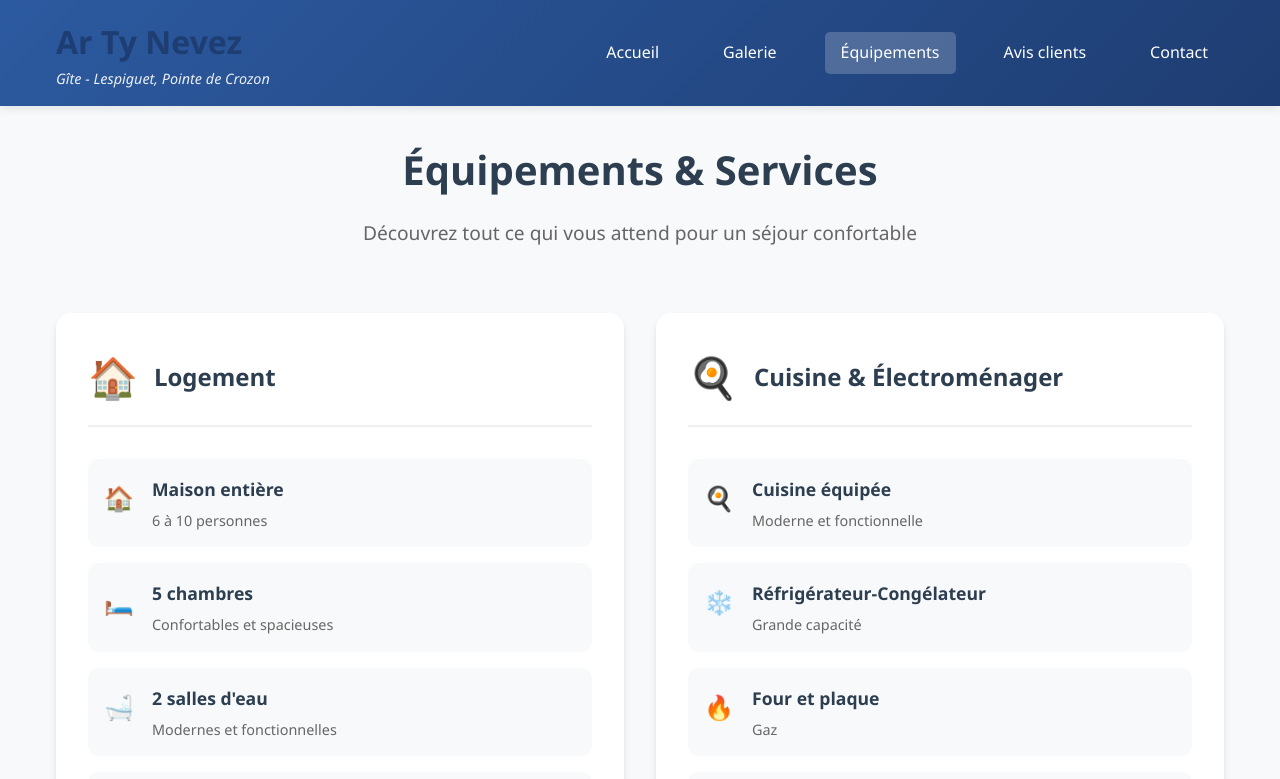
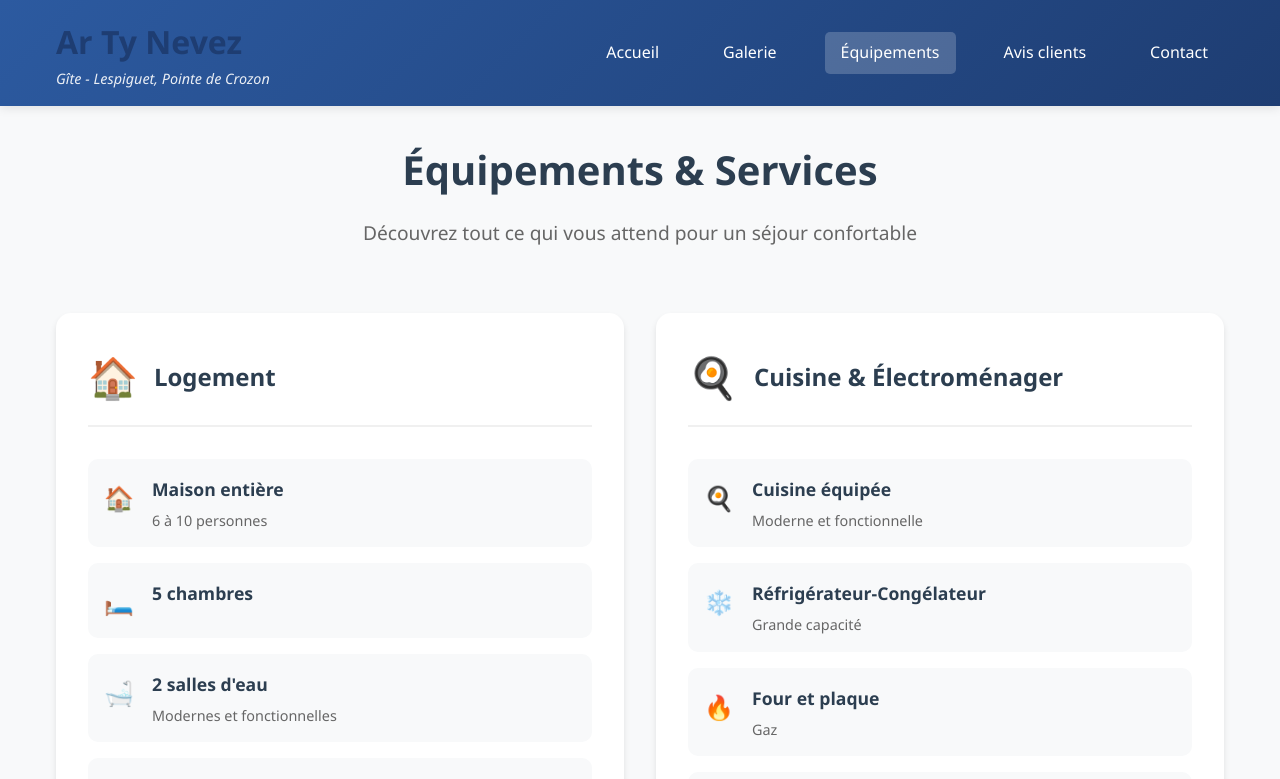
Before and after one commit to Arthur-Blamart/client-lespiguet, a React (Vite) app: page /client-lespiguet/equipements in a window 1280 px wide. Shown: the top 779 px of the page. Built offline with nearby package versions, Linux system fonts and the light colour scheme.

Commit message:
minor change

```diff
--- a/src/pages/Equipements.jsx
+++ b/src/pages/Equipements.jsx
@@ -9,7 +9,7 @@ const Equipements = () => {
       icon: '🏠',
       items: [
         { name: 'Maison entière', description: '6 à 10 personnes', icon: '🏠' },
-        { name: '5 chambres', description: 'Confortables et spacieuses', icon: '🛏️' },
+        { name: '5 chambres', description: '', icon: '🛏️' },
         { name: '2 salles d\'eau', description: 'Modernes et fonctionnelles', icon: '🛁' },
         { name: 'Salon spacieux', description: 'Avec TV', icon: '🛋️' },
         { name: 'Salle à manger', description: 'Grande table pour 10 personnes', icon: '🍽️' }
```
